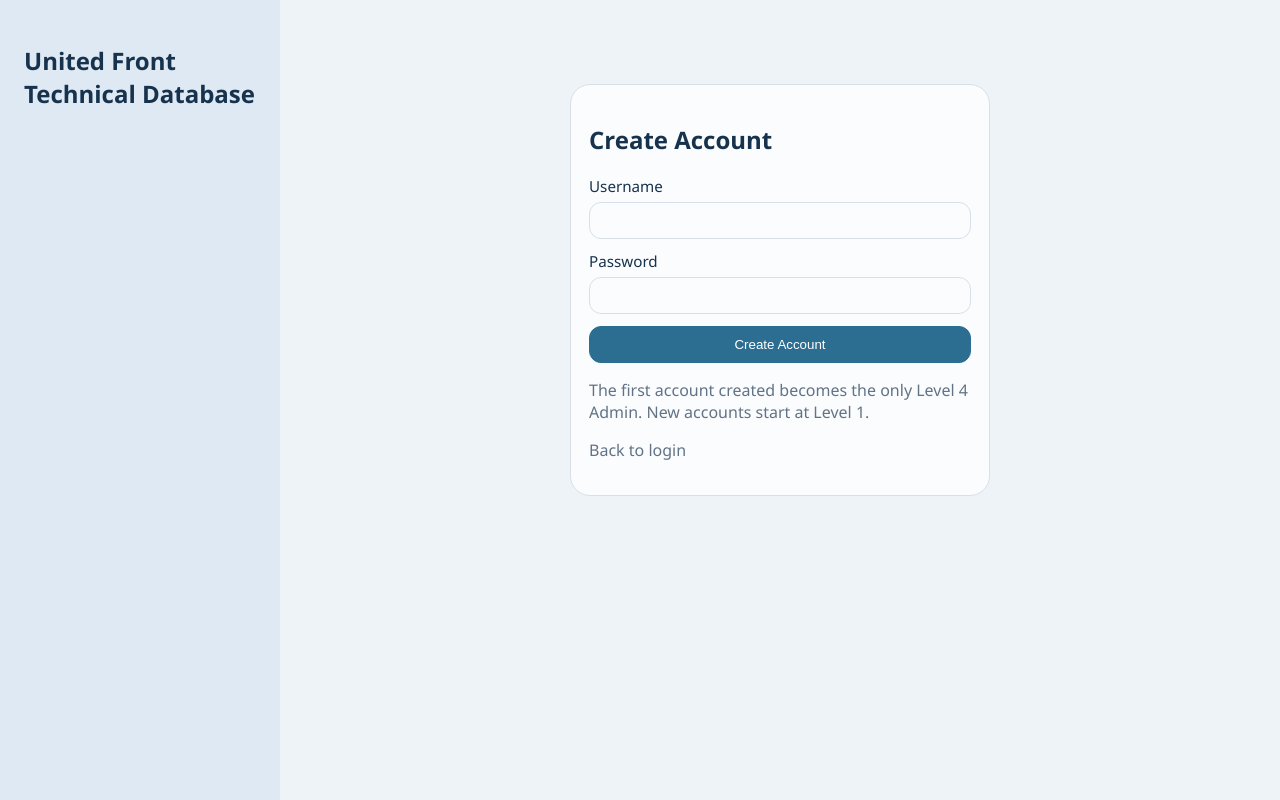
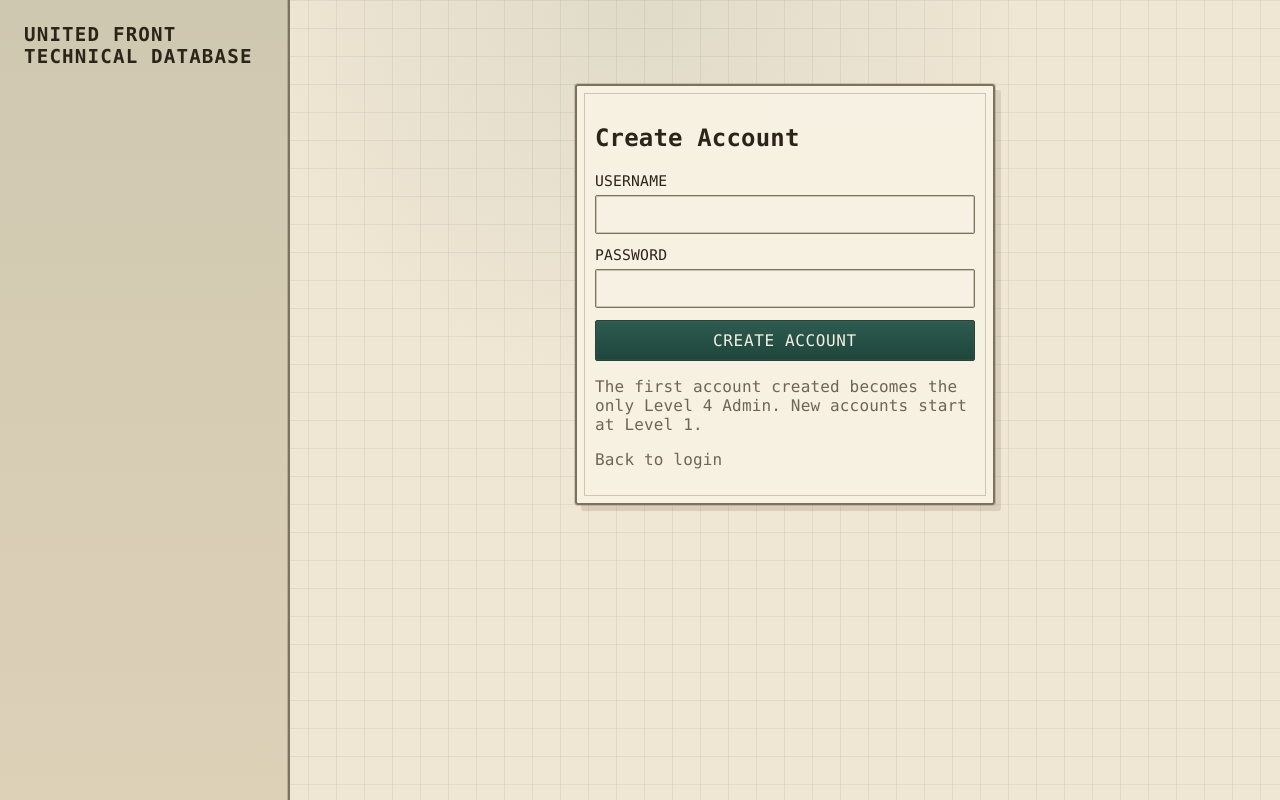
Before and after one commit to ArtyDaSmarty/UFTracker, a Flask app: page /register in a window 1280 px wide. Run offline with Flask 3, Linux system fonts and the light colour scheme.

Commit message:
Update style.css

```diff
--- a/static/style.css
+++ b/static/style.css
@@ -1,97 +1,276 @@
 :root {
-  --bg: #eef3f8;
-  --sidebar: #dfe9f3;
-  --card: #fbfcfe;
-  --hero: #17324d;
-  --text: #17324d;
-  --muted: #617386;
-  --line: #d7e0e8;
-  --accent: #2c6e91;
-  --accent-2: #245b78;
+  --bg: #efe6d3;
+  --bg-pattern: rgba(78, 72, 58, 0.08);
+  --sidebar: #ddd1b8;
+  --card: #f7f1e2;
+  --hero: #2f493d;
+  --text: #2b2419;
+  --muted: #6f6556;
+  --line: #7f725c;
+  --line-soft: rgba(96, 84, 63, 0.28);
+  --accent: #2d5b4f;
+  --accent-2: #1f463c;
+  --accent-3: #b76a2c;
+  --good: rgba(58, 108, 84, 0.18);
+  --bad: rgba(156, 74, 48, 0.2);
+  --shadow: 0 0 0 1px rgba(73, 61, 46, 0.2), 6px 6px 0 rgba(103, 90, 69, 0.16);
 }
 
 :root[data-theme="dark"] {
-  --bg: #111821;
-  --sidebar: #172430;
-  --card: #1b2632;
-  --hero: #22384a;
-  --text: #edf4fa;
-  --muted: #9eb1c3;
-  --line: #304454;
-  --accent: #4b98c1;
-  --accent-2: #3a7c9f;
+  --bg: #0f1714;
+  --bg-pattern: rgba(120, 153, 136, 0.08);
+  --sidebar: #15211d;
+  --card: #192622;
+  --hero: #243b33;
+  --text: #e7e0cf;
+  --muted: #ab9f88;
+  --line: #5f705f;
+  --line-soft: rgba(156, 176, 159, 0.22);
+  --accent: #77a892;
+  --accent-2: #5d8c78;
+  --accent-3: #d28b4a;
+  --good: rgba(95, 154, 123, 0.18);
+  --bad: rgba(163, 91, 64, 0.24);
+  --shadow: 0 0 0 1px rgba(130, 150, 134, 0.18), 6px 6px 0 rgba(0, 0, 0, 0.2);
 }
 
 * { box-sizing: border-box; }
-body { margin: 0; font-family: "Segoe UI", sans-serif; background: var(--bg); color: var(--text); }
+html { min-height: 100%; }
+body {
+  margin: 0;
+  min-height: 100vh;
+  font-family: "Consolas", "Courier New", monospace;
+  letter-spacing: 0.01em;
+  background:
+    linear-gradient(var(--bg-pattern) 1px, transparent 1px),
+    linear-gradient(90deg, var(--bg-pattern) 1px, transparent 1px),
+    radial-gradient(circle at top, color-mix(in srgb, var(--accent) 8%, transparent), transparent 38%),
+    var(--bg);
+  background-size: 28px 28px, 28px 28px, auto, auto;
+  color: var(--text);
+}
+
 a { color: inherit; text-decoration: none; }
-.shell { display: grid; grid-template-columns: 280px 1fr; min-height: 100vh; }
-.sidebar { background: var(--sidebar); padding: 24px; }
-.sidebar nav { display: grid; gap: 10px; margin: 20px 0; }
-.sidebar nav a { padding: 10px 12px; border-radius: 12px; background: color-mix(in srgb, var(--card) 40%, transparent); }
+.shell { display: grid; grid-template-columns: 290px 1fr; min-height: 100vh; }
+.sidebar {
+  background:
+    linear-gradient(180deg, color-mix(in srgb, var(--sidebar) 92%, var(--accent) 8%), var(--sidebar));
+  border-right: 2px solid var(--line);
+  padding: 24px;
+  box-shadow: inset -1px 0 0 var(--line-soft);
+}
+.sidebar h1 {
+  margin: 0;
+  text-transform: uppercase;
+  line-height: 1.15;
+  letter-spacing: 0.06em;
+  font-size: 1.2rem;
+}
+.sidebar nav { display: grid; gap: 10px; margin: 22px 0; }
+.sidebar nav a {
+  padding: 11px 13px;
+  border: 1px solid var(--line);
+  border-radius: 2px;
+  background: color-mix(in srgb, var(--card) 54%, transparent);
+  box-shadow: inset 0 0 0 1px var(--line-soft);
+  text-transform: uppercase;
+  font-size: 0.9rem;
+}
 .main { padding: 24px; }
-.hero, .card { background: var(--card); border: 1px solid var(--line); border-radius: 20px; padding: 18px; }
-.hero { display: flex; justify-content: space-between; align-items: flex-start; margin-bottom: 18px; }
+.hero, .card {
+  position: relative;
+  background: linear-gradient(180deg, color-mix(in srgb, var(--card) 98%, white 2%), var(--card));
+  border: 2px solid var(--line);
+  border-radius: 3px;
+  padding: 18px;
+  box-shadow: var(--shadow);
+}
+.hero::before, .card::before {
+  content: "";
+  position: absolute;
+  inset: 7px;
+  border: 1px solid var(--line-soft);
+  pointer-events: none;
+}
+.hero {
+  display: flex;
+  justify-content: space-between;
+  align-items: flex-start;
+  gap: 16px;
+  margin-bottom: 18px;
+  background: linear-gradient(135deg, var(--hero), color-mix(in srgb, var(--hero) 78%, var(--accent-3) 22%));
+  color: #f5f0e4;
+}
+.hero .muted { color: color-mix(in srgb, #f5f0e4 72%, transparent); }
 .grid { display: grid; gap: 16px; }
 .cols-3 { grid-template-columns: repeat(3, minmax(0, 1fr)); margin-bottom: 18px; }
 .cols-5 { grid-template-columns: repeat(5, minmax(0, 1fr)); margin-bottom: 18px; }
 .cols-4 { grid-template-columns: repeat(4, minmax(0, 1fr)); }
 .cols-2 { grid-template-columns: repeat(2, minmax(0, 1fr)); }
 .counts { display: flex; flex-wrap: wrap; gap: 8px; }
-.pill { padding: 8px 12px; border-radius: 999px; background: color-mix(in srgb, var(--accent) 15%, var(--card)); }
+.pill {
+  padding: 8px 12px;
+  border: 1px solid rgba(255, 255, 255, 0.24);
+  border-radius: 2px;
+  background: rgba(255, 255, 255, 0.08);
+  text-transform: uppercase;
+  font-size: 0.85rem;
+}
 .stack { display: grid; gap: 12px; }
 .compact { gap: 8px; }
 .top-gap { margin-top: 16px; }
-label { display: grid; gap: 6px; font-size: 0.95rem; }
-input, select, textarea, button { width: 100%; padding: 10px 12px; border-radius: 12px; border: 1px solid var(--line); background: var(--card); color: var(--text); }
-textarea { resize: vertical; min-height: 88px; font: inherit; }
-button { cursor: pointer; }
-button.primary, .button-link { background: var(--accent); color: white; border-color: var(--accent); }
-button.primary:hover, .button-link:hover { background: var(--accent-2); }
+label { display: grid; gap: 6px; font-size: 0.92rem; text-transform: uppercase; }
+input, select, textarea, button {
+  width: 100%;
+  padding: 10px 12px;
+  border-radius: 2px;
+  border: 1px solid var(--line);
+  background: color-mix(in srgb, var(--card) 92%, transparent);
+  color: var(--text);
+  font: inherit;
+  box-shadow: inset 0 0 0 1px var(--line-soft);
+}
+textarea { resize: vertical; min-height: 88px; }
+button { cursor: pointer; text-transform: uppercase; letter-spacing: 0.04em; }
+button.primary, .button-link {
+  background: linear-gradient(180deg, var(--accent), var(--accent-2));
+  color: #f5f0e4;
+  border-color: var(--accent-2);
+}
+button.primary:hover, .button-link:hover { filter: brightness(1.08); }
+.danger-button {
+  background: linear-gradient(180deg, color-mix(in srgb, var(--accent-3) 70%, #80351f), #7e3a21);
+  color: #fff4eb;
+  border-color: #6d311c;
+}
 .button-row { display: grid; grid-template-columns: 1fr 1fr; gap: 10px; }
-.list-item { display: flex; justify-content: space-between; gap: 12px; padding: 10px 0; border-bottom: 1px solid var(--line); min-width: 0; overflow-wrap: anywhere; }
+.list-item {
+  display: flex;
+  justify-content: space-between;
+  gap: 12px;
+  padding: 10px 0;
+  border-bottom: 1px dashed var(--line-soft);
+  min-width: 0;
+  overflow-wrap: anywhere;
+}
 .list-item span { color: var(--muted); font-size: 0.9rem; overflow-wrap: anywhere; text-align: right; }
 .list-item.static { justify-content: flex-start; }
 .flash-wrap { display: grid; gap: 10px; margin-bottom: 16px; }
-.flash { padding: 12px 14px; border-radius: 14px; }
-.flash.success { background: rgba(46, 160, 67, 0.16); }
-.flash.error { background: rgba(220, 70, 70, 0.18); }
+.flash {
+  padding: 12px 14px;
+  border: 1px solid var(--line);
+  border-radius: 2px;
+  box-shadow: var(--shadow);
+}
+.flash.success { background: var(--good); }
+.flash.error { background: var(--bad); }
 .muted, .small { color: var(--muted); }
 .auth-card { max-width: 420px; margin: 60px auto; }
-.kv { display: flex; justify-content: space-between; gap: 16px; padding: 10px 0; border-bottom: 1px solid var(--line); }
-.bulk-row { display: grid; grid-template-columns: minmax(0, 1fr) 190px; gap: 12px; align-items: center; padding: 10px 12px; border: 1px solid var(--line); border-radius: 14px; background: color-mix(in srgb, var(--card) 84%, var(--sidebar)); }
+.kv {
+  display: flex;
+  justify-content: space-between;
+  gap: 16px;
+  padding: 10px 0;
+  border-bottom: 1px dashed var(--line-soft);
+}
+.kv span { text-align: right; }
+.bulk-row {
+  display: grid;
+  grid-template-columns: minmax(0, 1fr) 190px;
+  gap: 12px;
+  align-items: center;
+  padding: 10px 12px;
+  border: 1px solid var(--line);
+  border-radius: 2px;
+  background: color-mix(in srgb, var(--card) 84%, var(--sidebar));
+}
 .bulk-row-label { display: flex; align-items: center; gap: 10px; min-width: 0; }
 .bulk-row-label span { overflow-wrap: anywhere; word-break: break-word; }
 .bulk-row-label input { width: 18px; min-width: 18px; height: 18px; padding: 0; margin: 0; }
-.bordered { border: 1px solid var(--line); border-radius: 16px; padding: 14px; margin-bottom: 12px; }
+.bordered { border: 1px solid var(--line); border-radius: 2px; padding: 14px; margin-bottom: 12px; background: color-mix(in srgb, var(--card) 86%, var(--sidebar)); }
 .toggle-row { display: inline-flex; gap: 10px; align-items: center; margin-top: 14px; }
 .toggle-row input { width: 18px; height: 18px; padding: 0; margin: 0; }
-.nav-button { background: var(--accent) !important; color: white; border: 1px solid var(--accent); }
+.nav-button { background: linear-gradient(180deg, var(--accent-3), color-mix(in srgb, var(--accent-3) 58%, var(--accent-2))) !important; color: #fff7ef; border: 1px solid color-mix(in srgb, var(--accent-3) 62%, black); }
 .wrap-anywhere { overflow-wrap: anywhere; word-break: break-word; }
 .token-row { display: flex; justify-content: space-between; gap: 12px; align-items: center; flex-wrap: wrap; }
 .token-row form, .gallery-card form { width: auto; }
 .token-row button, .gallery-card button { width: auto; }
-.token { display: inline-flex; padding: 6px 10px; border-radius: 999px; border: 1px solid var(--line); background: color-mix(in srgb, var(--accent) 10%, var(--card)); overflow-wrap: anywhere; }
+.token {
+  display: inline-flex;
+  padding: 6px 10px;
+  border-radius: 999px;
+  border: 1px solid var(--line);
+  background: color-mix(in srgb, var(--accent) 10%, var(--card));
+  overflow-wrap: anywhere;
+}
 .prefix-block { display: grid; gap: 8px; }
-.inline-form-card { border: 1px solid var(--line); border-radius: 16px; padding: 12px; background: color-mix(in srgb, var(--card) 84%, var(--sidebar)); }
+.inline-form-card {
+  border: 1px solid var(--line);
+  border-radius: 2px;
+  padding: 12px;
+  background: color-mix(in srgb, var(--card) 84%, var(--sidebar));
+}
 .admin-links { display: grid; gap: 12px; grid-template-columns: repeat(auto-fit, minmax(220px, 1fr)); }
+.admin-search { grid-template-columns: 220px 1fr auto; align-items: end; }
+.entry-admin-row {
+  display: grid;
+  grid-template-columns: 1fr auto;
+  gap: 12px;
+  align-items: center;
+  padding: 12px;
+  border: 1px solid var(--line);
+  border-radius: 2px;
+  background: color-mix(in srgb, var(--card) 86%, var(--sidebar));
+}
+.entry-admin-meta { display: grid; gap: 4px; }
+.entry-admin-meta span { color: var(--muted); }
 .gallery-grid { display: grid; gap: 16px; grid-template-columns: repeat(auto-fit, minmax(180px, 240px)); justify-content: start; }
-.gallery-card { display: grid; gap: 10px; padding: 12px; border: 1px solid var(--line); border-radius: 16px; background: color-mix(in srgb, var(--card) 82%, var(--sidebar)); align-content: start; }
-.gallery-card img { display: block; width: 100%; max-height: 220px; object-fit: contain; object-position: center top; border-radius: 12px; border: 1px solid var(--line); background: var(--sidebar); }
+.gallery-card {
+  display: grid;
+  gap: 10px;
+  padding: 12px;
+  border: 1px solid var(--line);
+  border-radius: 2px;
+  background: color-mix(in srgb, var(--card) 82%, var(--sidebar));
+  align-content: start;
+}
+.gallery-card img { display: block; width: 100%; max-height: 220px; object-fit: contain; object-position: center top; border: 1px solid var(--line); background: var(--sidebar); }
 .gallery-card img[hidden] { display: none; }
-.gallery-load-button { width: 100%; min-height: 160px; padding: 16px; border-radius: 12px; border: 1px dashed var(--line); background: color-mix(in srgb, var(--sidebar) 82%, var(--card)); color: var(--text); font: inherit; cursor: pointer; }
+.gallery-load-button {
+  width: 100%;
+  min-height: 160px;
+  padding: 16px;
+  border-radius: 2px;
+  border: 1px dashed var(--line);
+  background: color-mix(in srgb, var(--sidebar) 82%, var(--card));
+  color: var(--text);
+  font: inherit;
+  cursor: pointer;
+}
 .gallery-load-button:hover { background: color-mix(in srgb, var(--accent) 10%, var(--sidebar)); }
-.timeline-entry { display: grid; gap: 10px; padding: 12px; border: 1px solid var(--line); border-radius: 16px; background: color-mix(in srgb, var(--card) 86%, var(--sidebar)); }
+.timeline-entry {
+  display: grid;
+  gap: 10px;
+  padding: 12px;
+  border: 1px solid var(--line);
+  border-radius: 2px;
+  background: color-mix(in srgb, var(--card) 86%, var(--sidebar));
+}
 .timeline-entry.dragging { opacity: 0.55; }
 .timeline-entry-head { display: flex; align-items: center; gap: 10px; }
 .drag-handle { color: var(--muted); cursor: grab; user-select: none; }
 .timeline-text { margin: 0; white-space: pre-wrap; overflow-wrap: anywhere; }
 .note-entry .timeline-entry-head { justify-content: flex-start; }
+
 @media (max-width: 1200px) {
   .cols-5, .cols-3 { grid-template-columns: repeat(2, minmax(0, 1fr)); }
-  .cols-4, .cols-2 { grid-template-columns: 1fr; }
+  .cols-4, .cols-2, .admin-search { grid-template-columns: 1fr; }
   .bulk-row { grid-template-columns: 1fr; }
 }
+
 @media (max-width: 900px) {
   .shell { grid-template-columns: 1fr; }
+  .sidebar { border-right: 0; border-bottom: 2px solid var(--line); }
+  .hero { flex-direction: column; }
+  .entry-admin-row { grid-template-columns: 1fr; }
 }
```
